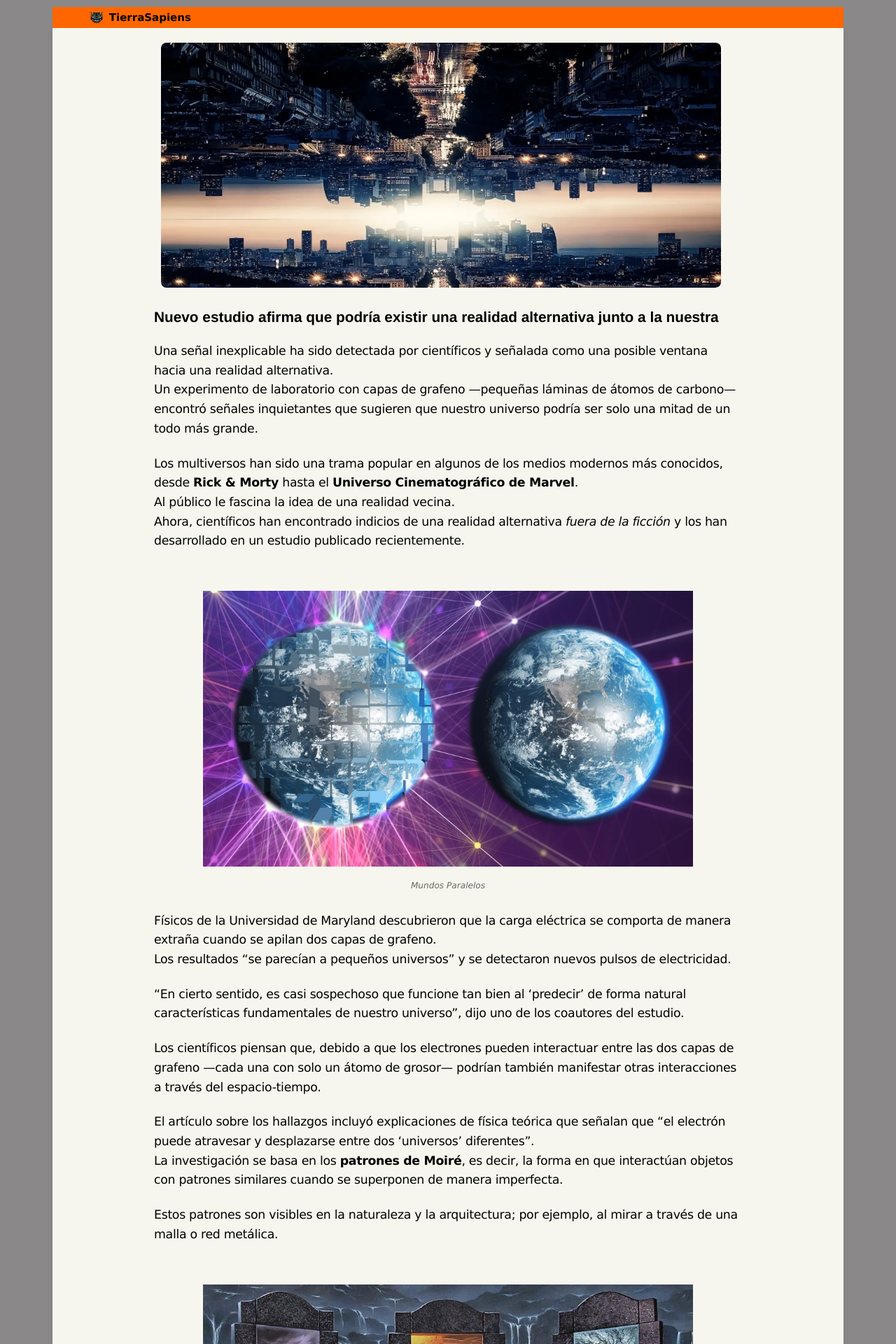
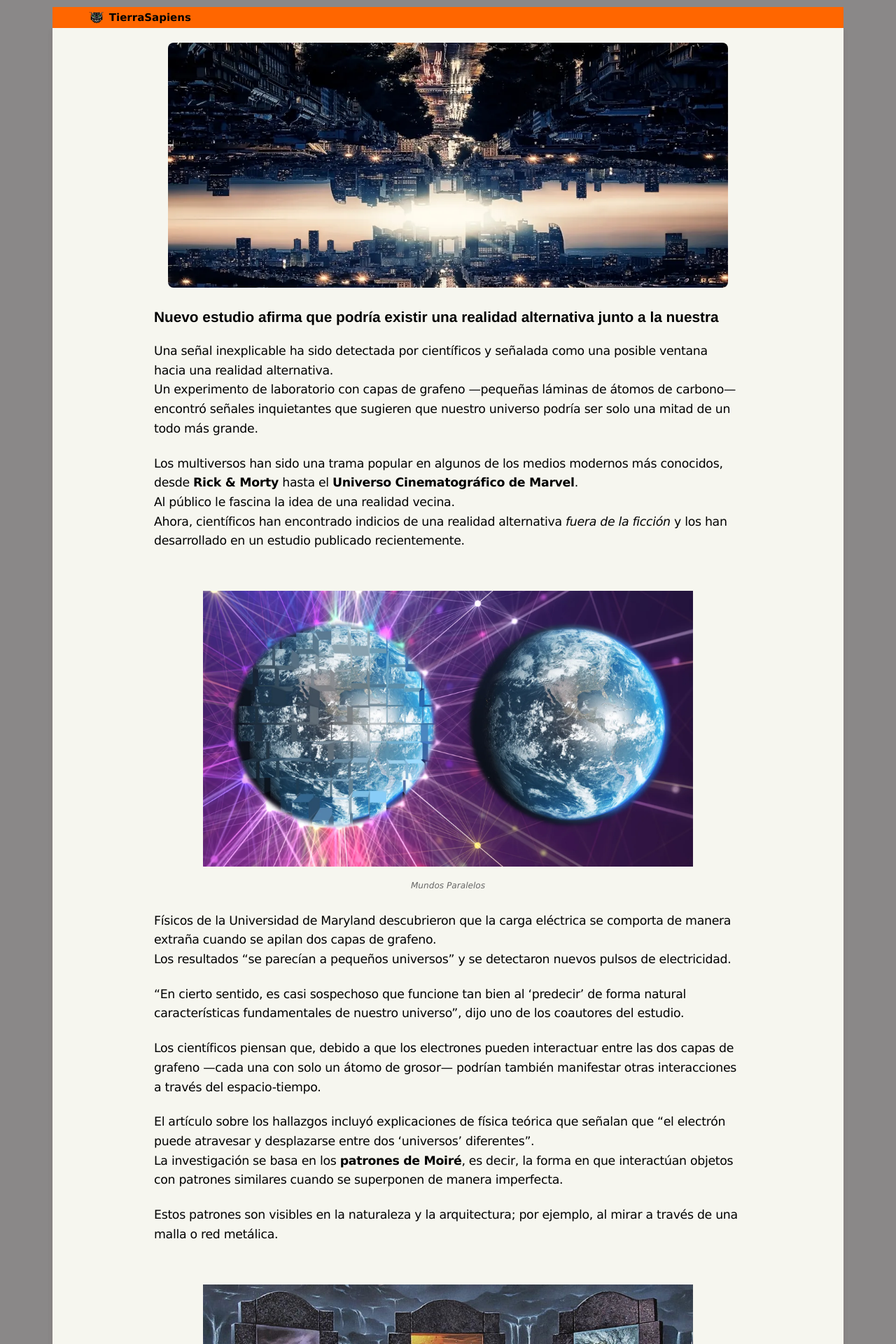
Before and after one commit to TierraSapiens/RealidadAlterna, a Jekyll site: the page built from _posts/2025-11-16-nuevo-estudio-afirma-que-podria-existir-una-realidad-alternativa.md, in a window 1280 px wide. Shown: the top 1920 px of the page at 70% size. Built offline with Jekyll 4.4.1, drawn with Linux system fonts in a browser that asks for light colours.

Commit message:
modifcar

```diff
--- a/assets/css/style.css
+++ b/assets/css/style.css
@@ -389,7 +389,7 @@ footer {
 
 /* CENTRADO CLÁSICO Y FUNCIONAL PARA ELEMENTOS DE BLOQUE */
     position: static; /* Desactiva cualquier posición relativa/absoluta */
-    margin-left: 10px !important; /* Centrado horizontal */
+    margin-left: 20px !important; /* Centrado horizontal */
     margin-right: auto !important;
     margin-top: 0 !important;
     margin-bottom: 0 !important;
```
